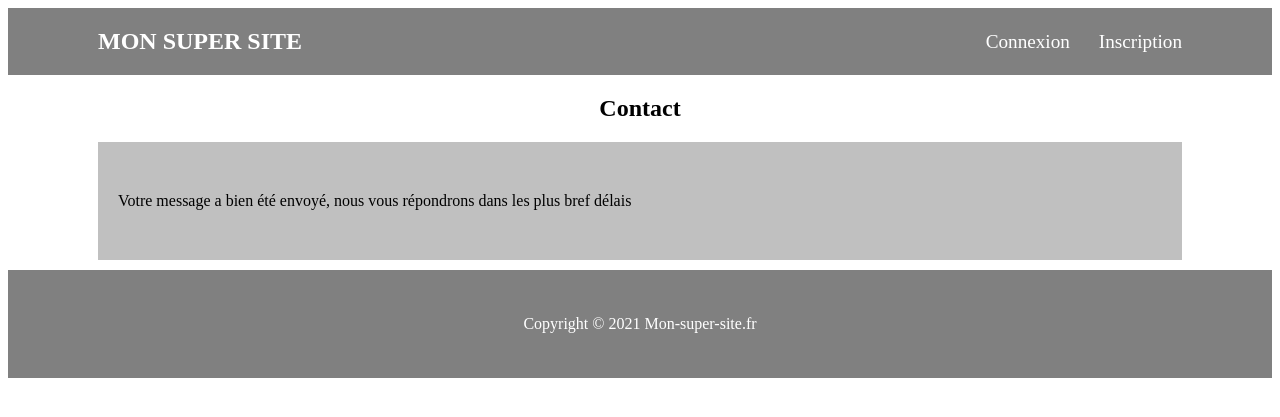
After one commit to LaitAh/AgenceColibri_exo, a PHP site: template app/Views/contact_success.tpl.php in a window 1280 px wide. The commit adds this page. Shown: the top 417 px of the page. Run offline with PHP 8.4, Linux system fonts and the light colour scheme; the template is opened without the code that fills it, so the values that code supplies are empty.

Commit message:
feat: creation of the vue for a new page (contact_success) to display a success message after the user sends a new contact request

```diff
--- /dev/null
+++ b/app/Views/contact_success.tpl.php
@@ -0,0 +1,2 @@
+<h2>Contact</h2>
+<div class="contact-success">Votre message a bien été envoyé, nous vous répondrons dans les plus bref délais</div>
--- a/public/css/style.css
+++ b/public/css/style.css
@@ -70,7 +70,7 @@ label {
   margin-bottom: 10px;
 }
 
-input, textarea, button {
+input, textarea, button, .contact-success {
   display: block;
   width: 100%;
   margin-bottom: 10px;
@@ -83,6 +83,13 @@ input, textarea, button {
   font-weight: bold;
   font-size: 1.2em;
   margin: 20px auto;
+}
+
+.contact-success {
+  background-color: #C0C0C0;
+  color: black;
+  text-align: center;
+  padding: 50px 20px;
 }
 
 /* DESKTOP */
@@ -106,7 +113,7 @@ input, textarea, button {
     margin: 20px auto;
   }
 
-  form {
+  form, .contact-success {
     display: flex;
     flex-flow: row wrap;
     justify-content: space-between;
```
